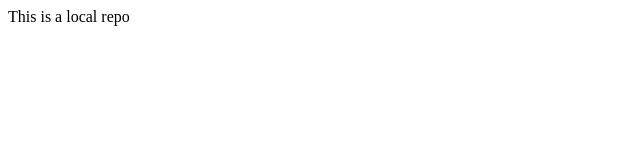
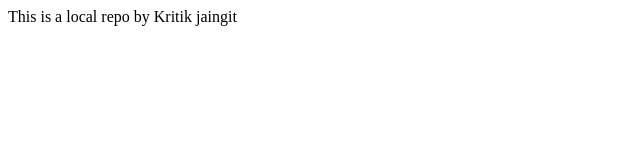
Before and after one commit to kritik8/localrepo, a plain HTML site: page index.html in a window 1280 px wide. Shown: the whole page, without its empty margins (0-640 px from the left). Drawn offline with Linux system fonts and the light colour scheme.

Commit message:
added the author

```diff
--- a/index.html
+++ b/index.html
@@ -1,2 +1,3 @@
 <p> This is a local repo
+    by Kritik jaingit
 </p>
```
Also changed, not shown: 1 other file.
